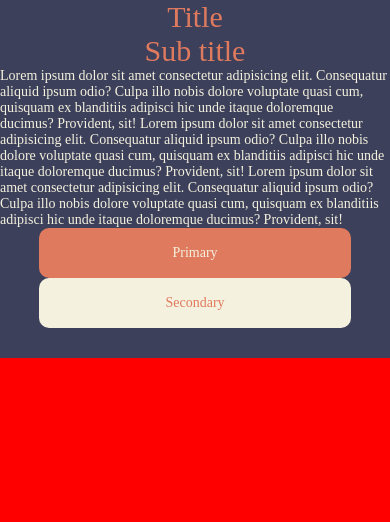
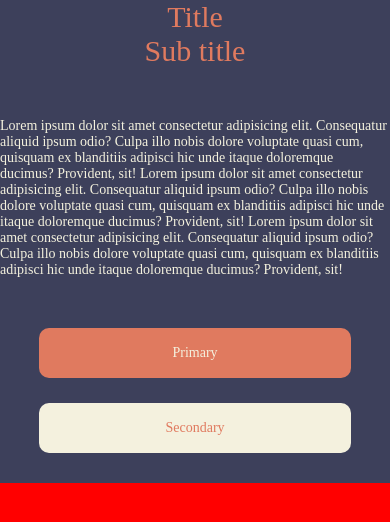
Before and after one commit to NayT37/cursorn, a React Native app: screen / in a window 390 px wide. Shown: the top 522 px of the page. Built offline with nearby package versions, Linux system fonts and the light colour scheme.

Commit message:
aug_09: Add separator

```diff
--- a/App.tsx
+++ b/App.tsx
@@ -1,7 +1,7 @@
 import React, {useState} from 'react';
 // Components
 import {SafeAreaView, ScrollView, StyleSheet, View} from 'react-native';
-import {CustomModal, DefaultButton, Typography} from './src/components';
+import {CustomModal, DefaultButton, Separator, Typography} from './src/components';
 // Resources
 import {colors} from './src/utils/theme';
 
@@ -39,6 +39,7 @@ const App = () => {
                     <Typography color={colors.primary} size={30} variant="medium">
                         Sub title
                     </Typography>
+                    <Separator separation={50} />
                     <Typography color={colors.white} variant="regular">
                         Lorem ipsum dolor sit amet consectetur adipisicing elit. Consequatur aliquid ipsum odio? Culpa illo nobis dolore voluptate
                         quasi cum, quisquam ex blanditiis adipisci hic unde itaque doloremque ducimus? Provident, sit! Lorem ipsum dolor sit amet
@@ -47,7 +48,9 @@ const App = () => {
                         elit. Consequatur aliquid ipsum odio? Culpa illo nobis dolore voluptate quasi cum, quisquam ex blanditiis adipisci hic unde
                         itaque doloremque ducimus? Provident, sit!
                     </Typography>
+                    <Separator separation={50} />
                     <DefaultButton onPress={showAlert} text="Primary" />
+                    <Separator separation={25} />
                     <DefaultButton theme="secondary" onPress={showAlert} text="Secondary" />
                     <CustomModal
                         actionButtonText="Ok"
--- /dev/null
+++ b/src/components/atoms/Separator/Separator.tsx
@@ -0,0 +1,13 @@
+import React from 'react';
+import {View} from 'react-native';
+import styles from './styles';
+
+interface Props {
+    separation: number;
+}
+
+const Separator = ({separation}: Props) => {
+    return <View style={[styles.separator, {height: separation}]} />;
+};
+
+export default Separator;
--- /dev/null
+++ b/src/components/atoms/Separator/index.ts
@@ -0,0 +1,2 @@
+import Separator from './Separator';
+export default Separator;
--- /dev/null
+++ b/src/components/atoms/Separator/styles.ts
@@ -0,0 +1,9 @@
+import {StyleSheet} from 'react-native';
+
+const styles = StyleSheet.create({
+    separator: {
+        width: '100%',
+    },
+});
+
+export default styles;
--- a/src/components/index.ts
+++ b/src/components/index.ts
@@ -1,3 +1,4 @@
 export {default as DefaultButton} from './molecules/DefaultButton';
 export {default as CustomModal} from './organisms/CustomModal';
 export {default as Typography} from './atoms/Typography';
+export {default as Separator} from './atoms/Separator';
```
